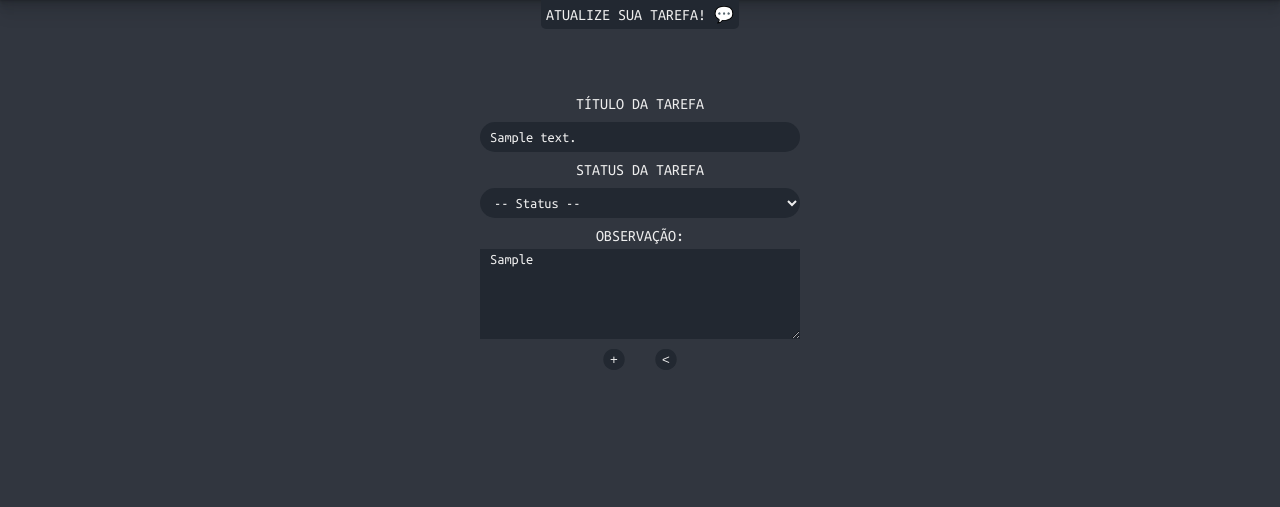
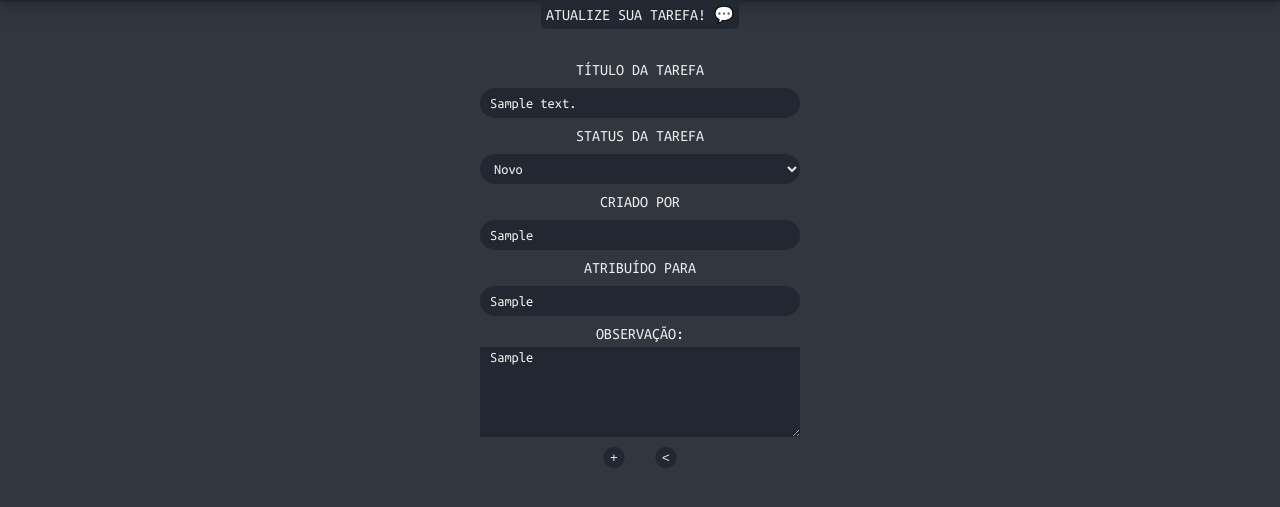
Before and after one commit to paullomarttins/lembre-me, a Flask app: page /update/1 in a window 1280 px wide. Shown: the part 45-552 px from the top of the page. Run offline with Flask 3, Linux system fonts and the light colour scheme; tables that the repository leaves empty hold one stand-in row (values such as "Sample post"); some web fonts are replaced.

Commit message:
Input assigned e created_by

```diff
--- a/templates/update.html
+++ b/templates/update.html
@@ -16,17 +16,22 @@
 
         <label for="content-progress">Status da Tarefa</label>
         <select name="progress" id="content-progress">
-            <option value="">-- Status --</option>
             {% for status in fl_status %}
                 <option value="{{ status }}">{{ status }}</option>
             {% endfor %}
         </select>
 
+        <label for="created_by">Criado Por</label>
+        <input type="text" name="created_by" id="created_by" value="{{ task.created_by }}" disabled>
+
+        <label for="assigned">Atribuído Para</label>
+        <input type="text" name="assigned" id="assigned" value="{{ task.assigned }}" placeholder="Atribuído para...">
+
         <label for="observa">Observação:</label>
         {% if task.observa %}
-        <textarea name="observa" id="observa" maxlength="200">{{ task.observa }}</textarea>
+            <textarea name="observa" id="observa" maxlength="200">{{ task.observa }}</textarea>
         {% else %}
-        <textarea name="observa" id="observa" maxlength="200" placeholder="Inclua uma observação..."></textarea>
+            <textarea name="observa" id="observa" maxlength="200" placeholder="Inclua uma observação...">{{ task.observa }}</textarea>
         {% endif %}
         <div class="botoes"><input class="nova-tarefa" type="submit" value="+" title="Atualizar" onclick="return confirm('Tem certeza que deseja alterar essa Tarefa?')">
         <a href="{{ url_for('index') }}"><button class="nova-tarefa" type="button" title="Voltar"><</button></a></div>
```
